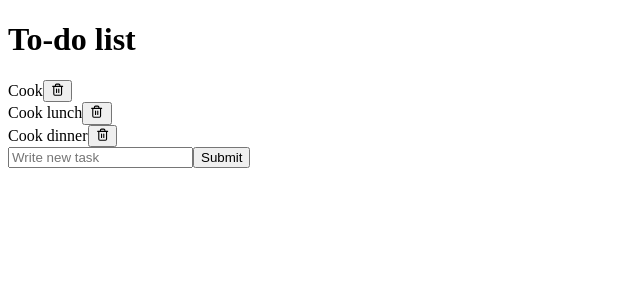
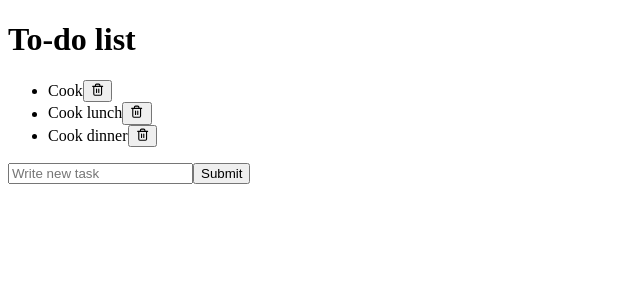
Before and after one commit to ricafolio/labs, a React app: page / in a window 1280 px wide. Shown: the top 300 px of the page, without its empty margins (0-640 px from the left). Built offline with nearby package versions, Linux system fonts and the light colour scheme; the HTML template or start-up script is replaced by a standard one.

Commit message:
feat: use unordered list element for tasks

```diff
--- a/src/Tasks.jsx
+++ b/src/Tasks.jsx
@@ -1,9 +1,9 @@
 export function Tasks({ tasks, deleteTask }) {
   return (
-    <div className="tasks">
+    <ul className="tasks">
       {tasks.map((task) => {
         return (
-          <div className="task" data-testid={task.id} key={task.id}>
+          <li className="task" data-testid={task.id} key={task.id}>
             <span>{task.name}</span>
             <button className="icon-btn" onClick={() => deleteTask(task.id)}>
               <svg
@@ -22,9 +22,9 @@ export function Tasks({ tasks, deleteTask }) {
                 ></path>
               </svg>
             </button>
-          </div>
+          </li>
         )
       })}
-    </div>
+    </ul>
   )
 }
```
Also changed, not shown: 1 other file (tests, documents, lock files or other folders).
